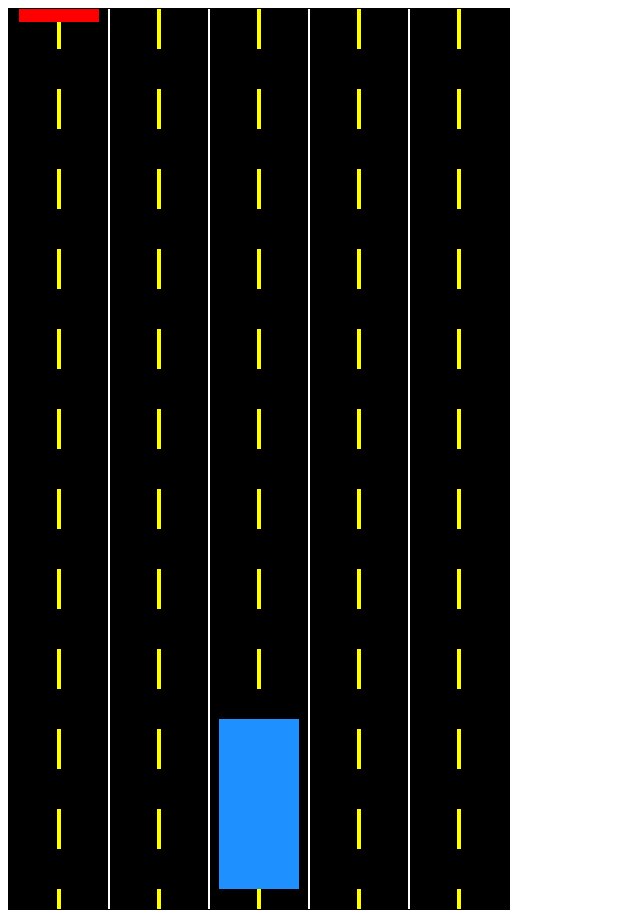
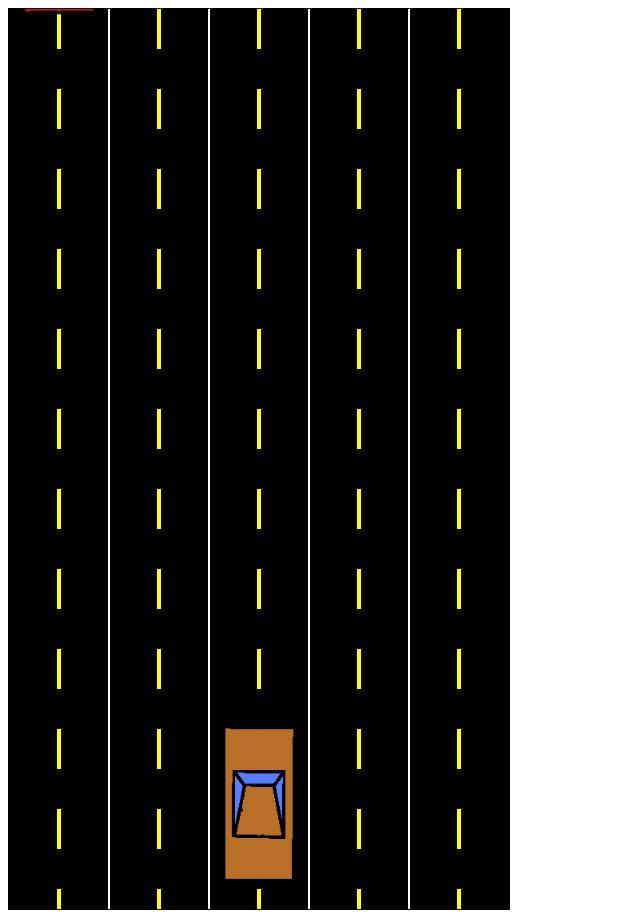
Before and after one commit to UnnamedADev/Cars-on-highway-1, a plain HTML site: page index.html in a window 1280 px wide. Shown: the whole page, without its empty margins (0-640 px from the left). Drawn offline with Linux system fonts and the light colour scheme.

Commit message:
v0.1.3
STRUCTURE
+ Created resources directory
+ Created graphic's subdirectory
+ Added sample player's car and computer car's graphic file
HTML
+ Added special invisible div for resources media
CSS
+ Added "display: none;" property for new div
JAVASCRIPT
+ Added code that loads resorces through the HTML file
+ Modified player and computer drawing to draw images, not shapes

```diff
--- a/game.js
+++ b/game.js
@@ -5,6 +5,10 @@ document.addEventListener("DOMContentLoaded", function(){
     document.addEventListener("keydown", keyPush);
     document.addEventListener("keyup", keyRelease);
     setInterval(game, 1000/30);
+
+    // # GRAPHIC
+    srcPlayer = document.getElementById("srcPlayer");
+    srcComputer = document.getElementById("srcComputer");
 });
 
 // # CONFIG
@@ -61,7 +65,6 @@ function game() {
         ctx.closePath();
     }
     // # rest
-    ctx.fillStyle = "red";
     for(var i=0;i<cars.length;i++){
 
         if(cars[i].y > ty){
@@ -74,15 +77,13 @@ function game() {
 
             cars = [];
             drawCars(carN,carD);
-            px=2;
+            px=2; py=ty-playerH-0.2;
             return;
         }
-
-        ctx.fillRect(cars[i].x*gs+carDS,cars[i].y*gs,gs-carW,carH*gs);
+        ctx.drawImage(srcComputer,cars[i].x*gs+carDS,cars[i].y*gs,gs-carW,carH*gs);
     }
 
-    ctx.fillStyle = "dodgerblue";
-    ctx.fillRect(px*gs+playerDS,py*gs,gs-playerW,playerH*gs);
+    ctx.drawImage(srcPlayer, px*gs+playerDS, py*gs,gs-playerW, playerH*gs);
 
 }
 // # FUNCTIONS
--- a/index.html
+++ b/index.html
@@ -2,11 +2,19 @@
 <html lang="pl">
 <head>
     <meta charset="UTF-8">
-    <title>v0.1.2 - GAME Cars on highway</title>
+    <title>v0.1.3 - GAME Cars on highway</title>
     <link rel="stylesheet" href="style.css">
     <script src="game.js"></script>
 </head>
 <body>
+  <!-- SOURCE -->
+   <div id="source">
+       <img id="srcPlayer" src="resources/graphic/player1.png">
+       <img id="srcComputer" src="resources/graphic/computer1.png">
+   </div>
+
+   <!-- GAME -->
     <canvas id="myCanvas" width="500" height="900"></canvas>
+
 </body>
 </html>
--- a/style.css
+++ b/style.css
@@ -1,3 +1,6 @@
 #myCanvas {
     border: 1px solid black;
 }
+#source {
+    display: none;
+}
```
Also changed, not shown: resources/graphic/computer1.png (added), resources/graphic/player1.png (added).
